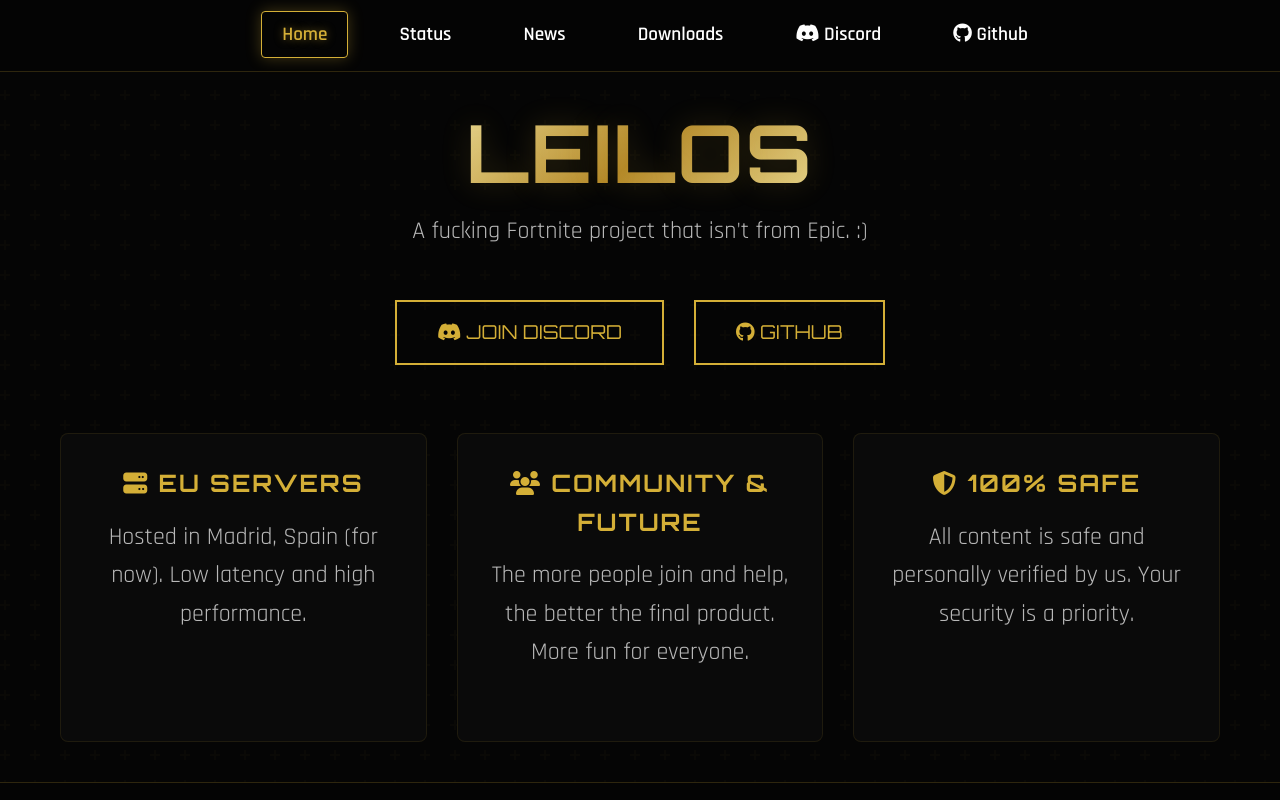
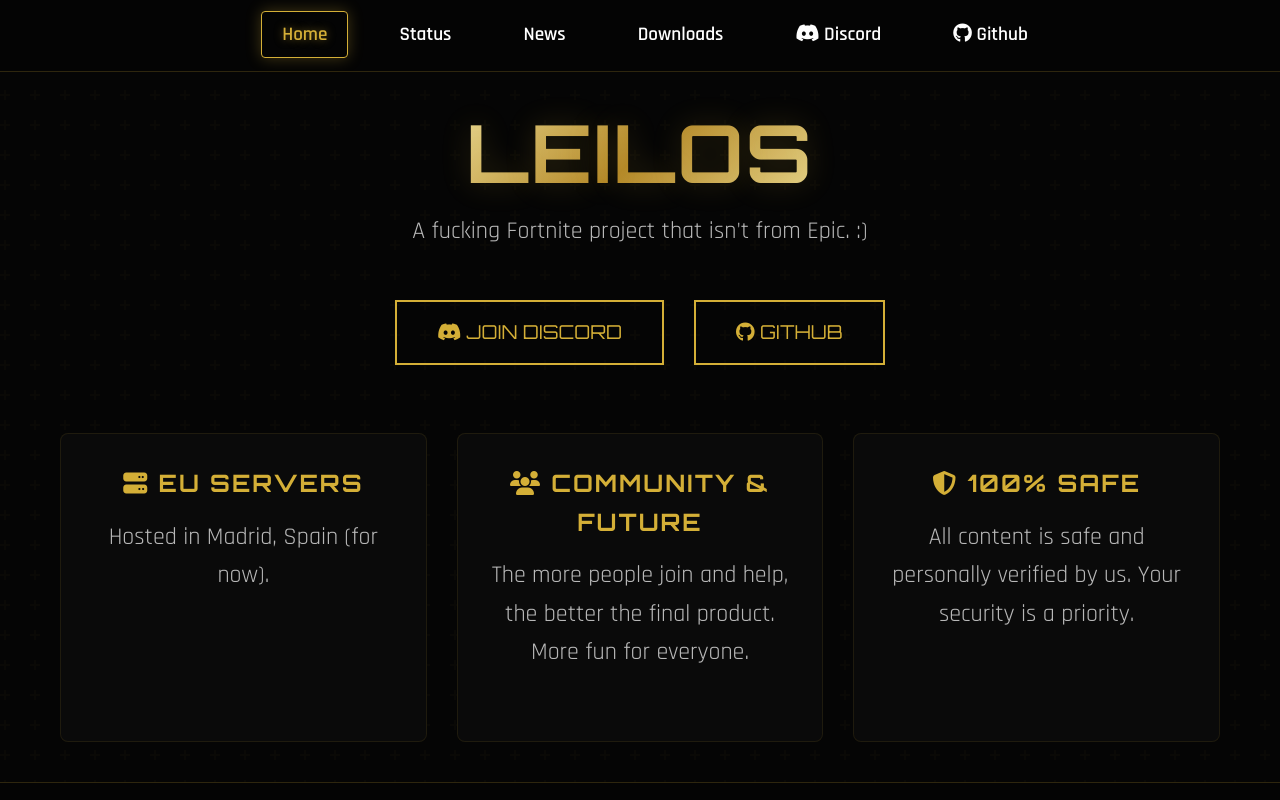
Before and after one commit to LeilosFN/Leilos, a React (Vite) app: page / in a window 1280 px wide. Shown: the top 800 px of the page. Built offline with nearby package versions, Linux system fonts and the light colour scheme; the HTML template or start-up script is replaced by a standard one.

Commit message:
Update Home.jsx

```diff
--- a/src/pages/Home.jsx
+++ b/src/pages/Home.jsx
@@ -20,7 +20,7 @@
         <div className="card-grid">
           <div className="card">
             <h3><i className="fas fa-server"></i> EU Servers</h3>
-            <p>Hosted in Madrid, Spain (for now). Low latency and high performance.</p>
+            <p>Hosted in Madrid, Spain (for now).</p>
           </div>
           <div className="card">
             <h3><i className="fas fa-users"></i> Community & Future</h3>
```
